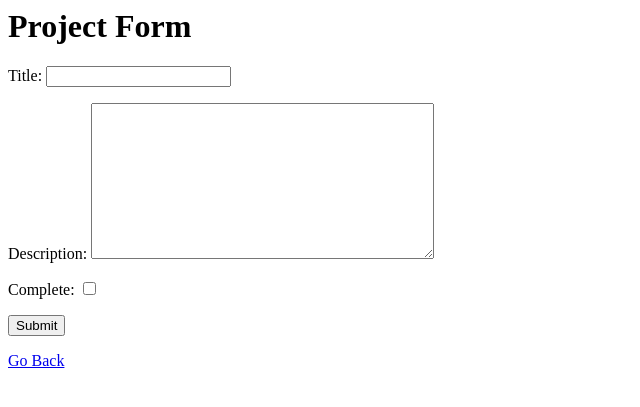
After one commit to CipherGirl/project-management, a Django app: page /project-create/ in a window 1280 px wide. The commit adds this page. Shown: the top 407 px of the page, without its empty margins (0-640 px from the left). Run offline with Django 5.2, Linux system fonts and the light colour scheme.

Commit message:
Create new project

```diff
--- /dev/null
+++ b/projects/templates/projects/project_form.html
@@ -0,0 +1,10 @@
+<h1>
+  Project Form
+</h1>
+
+<form action="" method="post">
+  {% csrf_token %}
+  {{ form.as_p }}
+  <input type="submit" value="Submit">
+</form>
+<a href="{% url 'project_list' %}">Go Back</a>
--- a/projects/templates/projects/project_list.html
+++ b/projects/templates/projects/project_list.html
@@ -1,4 +1,6 @@
 <h1>My Project List</h1>
+
+<a href="{% url 'project_create' %}">Create a new project</a>
 
 {% if not projects %}
   <h3>No projects</h3>
--- a/projects/urls.py
+++ b/projects/urls.py
@@ -1,9 +1,10 @@
 from django.urls import path
-from .views import ProjectListView, ProjectDetail
+from .views import ProjectListView, ProjectDetail, ProjectCreate
 
 urlpatterns = [
-    path('', ProjectListView.as_view(), name='projects'),
+    path('', ProjectListView.as_view(), name='project_list'),
     path('project/<int:pk>/', ProjectDetail.as_view(), name='project_detail'),
+    path('project-create/', ProjectCreate.as_view(), name='project_create'),
     # path('', views.project_list, name='project_list'),
     # path('project/new/', views.project_create, name='project_create'),
     # path('project/<int:pk>/edit/', views.project_edit, name='project_edit'),
--- a/projects/views.py
+++ b/projects/views.py
@@ -1,6 +1,8 @@
 from django.shortcuts import render, HttpResponse
 from django.views.generic import ListView
 from django.views.generic import DetailView
+from django.views.generic import CreateView
+from django.urls import reverse_lazy
 from .models import Projects
 
 # Create your views here.
@@ -17,3 +19,13 @@ class ProjectDetail(DetailView):
     model = Projects
     context_object_name = 'project'
     template_name = 'projects/project_detail.html'
+
+class ProjectCreate(CreateView):
+    model = Projects
+    fields = ['title', 'description', 'complete']
+    success_url = reverse_lazy('project_list')
+    template_name = 'projects/project_form.html'
+
+    def form_valid(self, form):
+        form.instance.user = self.request.user
+        return super().form_valid(form)
```
Also changed, not shown: db.sqlite3.
